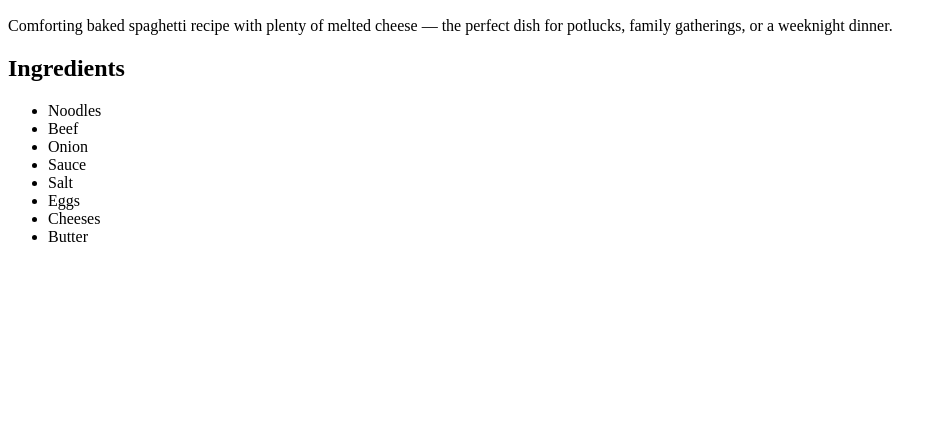
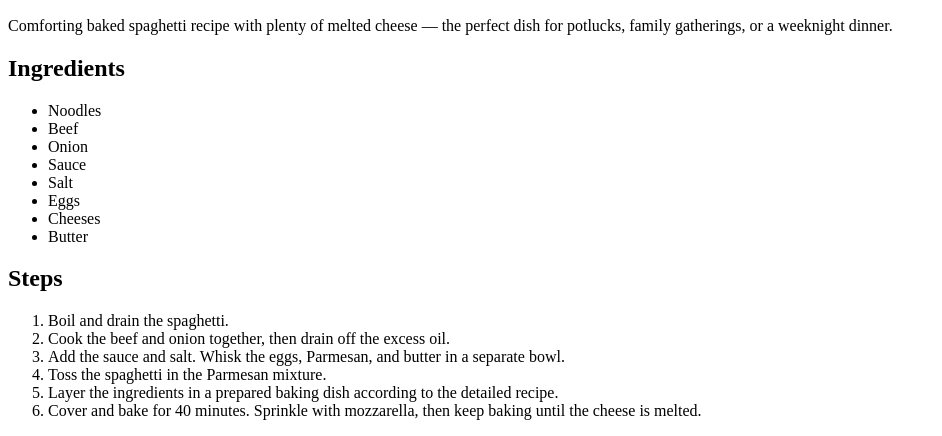
Before and after one commit to DoomK1ll3r/odin-recipes, a plain HTML site: page recipes/bakedSpaghetti.html in a window 1280 px wide. Shown: the part 434-870 px from the top of the page, without its empty margins (0-942 px from the left). Before the commit the page ends 800 px from the top, so only its background shows below. Drawn offline with Linux system fonts and the light colour scheme.

Commit message:
Add bakedSpaghetti.html stesps

```diff
--- a/recipes/bakedSpaghetti.html
+++ b/recipes/bakedSpaghetti.html
@@ -24,5 +24,14 @@
             <li>Cheeses</li>
             <li>Butter</li>
         </ul>
+        <h2>Steps</h2>
+        <ol>
+            <li>Boil and drain the spaghetti.</li>
+            <li>Cook the beef and onion together, then drain off the excess oil.</li>
+            <li>Add the sauce and salt. Whisk the eggs, Parmesan, and butter in a separate bowl.</li>
+            <li>Toss the spaghetti in the Parmesan mixture.</li>
+            <li>Layer the ingredients in a prepared baking dish according to the detailed recipe.</li>
+            <li>Cover and bake for 40 minutes. Sprinkle with mozzarella, then keep baking until the cheese is melted.</li>
+        </ol>
     </body>
 </html>
```
